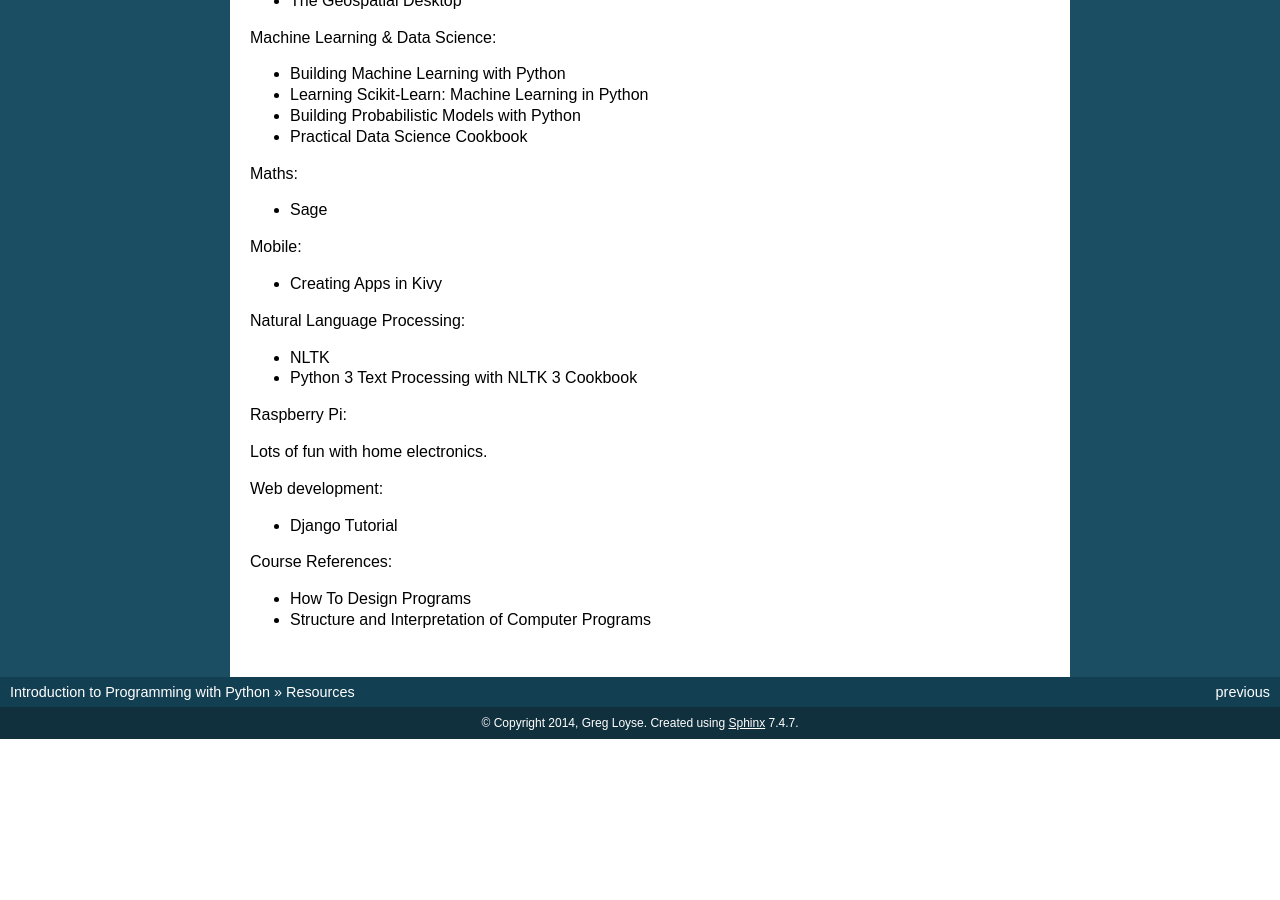
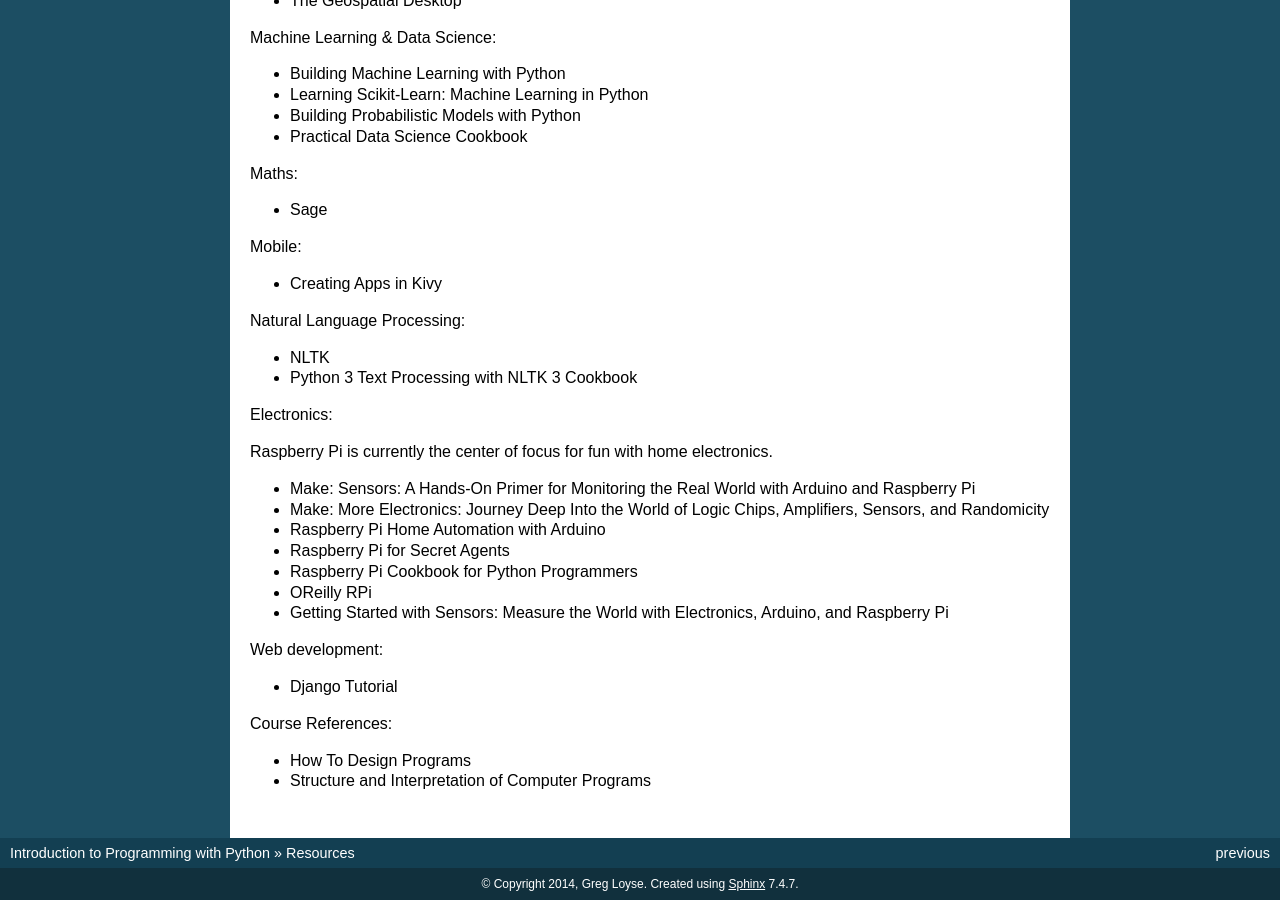
Before and after one commit to gu-lseg/intro-to-programming, a Sphinx documentation site: the page built from source/resources.rst, in a window 1280 px wide and 900 px high, scrolled down 578 px. Built offline with Sphinx 7.4.7, drawn with Linux system fonts in a browser that asks for light colours; before the commit the page ends 1317 px from its top, so only the background shows below that.

Commit message:
improving electronics resources

```diff
--- a/source/resources.rst
+++ b/source/resources.rst
@@ -48,9 +48,17 @@
 * NLTK
 * Python 3 Text Processing with NLTK 3 Cookbook
 
-Raspberry Pi:
+Electronics:
 
-Lots of fun with home electronics.
+Raspberry Pi is currently the center of focus for fun with home electronics.
+
+* Make: Sensors: A Hands-On Primer for Monitoring the Real World with Arduino and Raspberry Pi
+* Make: More Electronics: Journey Deep Into the World of Logic Chips, Amplifiers, Sensors, and Randomicity
+* Raspberry Pi Home Automation with Arduino
+* Raspberry Pi for Secret Agents
+* Raspberry Pi Cookbook for Python Programmers
+* OReilly RPi
+* Getting Started with Sensors: Measure the World with Electronics, Arduino, and Raspberry Pi
 
 Web development:
 
```
